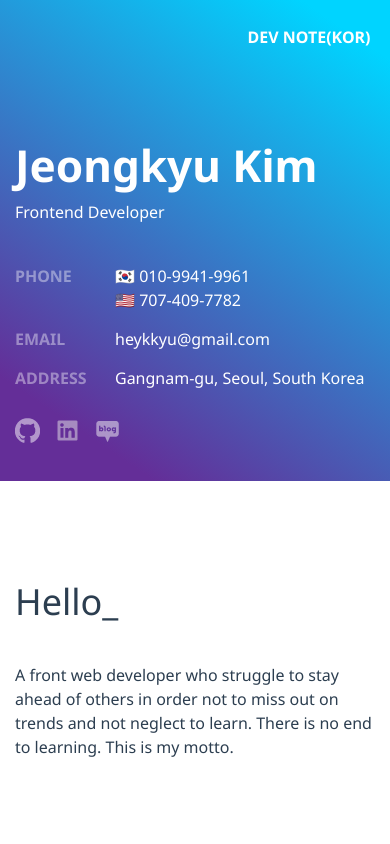
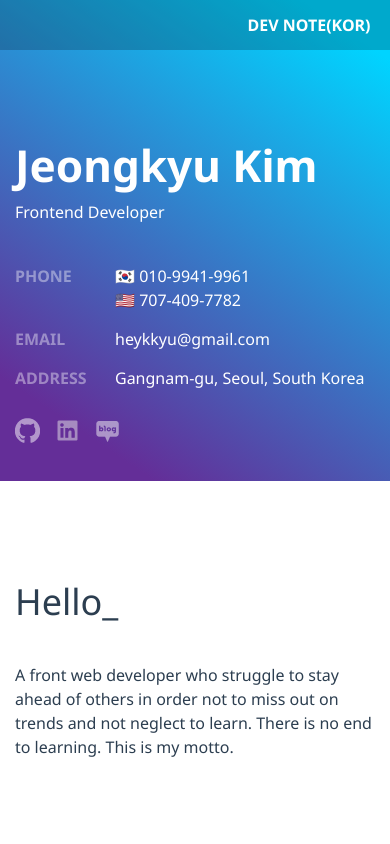
Before and after one commit to heykkyu/a-front-dev, a Vue app: page / in a window 390 px wide. Shown: the top 844 px of the page. Built offline with nearby package versions, Linux system fonts and the light colour scheme; no server answers.

Commit message:
css update

```diff
--- a/src/components/Header.vue
+++ b/src/components/Header.vue
@@ -42,12 +42,20 @@
 <style lang="scss" scoped>
 .header {
   .dev-page {
-    a {
-      position: fixed;
-      top: 3%;
-      right: 5%;
-      z-index: 9999;
-      font-weight: bold;
+    position: fixed;
+    padding-top: 30px;
+    right: 5%;
+    width: 100%;
+    height: 50px;
+    z-index: 9999;
+    text-align: right;
+    font-weight: bold;
+    @media screen and (max-width: 990px) {
+      background: rgba(0, 0, 0, 0.2);
+      top: 0;
+      right: 0;
+      padding-right: 5%;
+      padding-top: 13px;
     }
   }
   .menu {
--- a/src/components/Hello.vue
+++ b/src/components/Hello.vue
@@ -18,7 +18,7 @@
                 <a href="tel:+17074097782">🇺🇸 707-409-7782</a>
               </dd>
               <dt>Email</dt>
-              <dd><a href="mailto:heykkyu@gmail.com">heykkyu@gmail.com</a></dd>
+              <dd><a href="mailto:heykkyu@gmail.com" target="_blank">heykkyu@gmail.com</a></dd>
               <dt>Address</dt>
               <dd>Gangnam-gu, Seoul, South Korea</dd>
             </dl>
```
